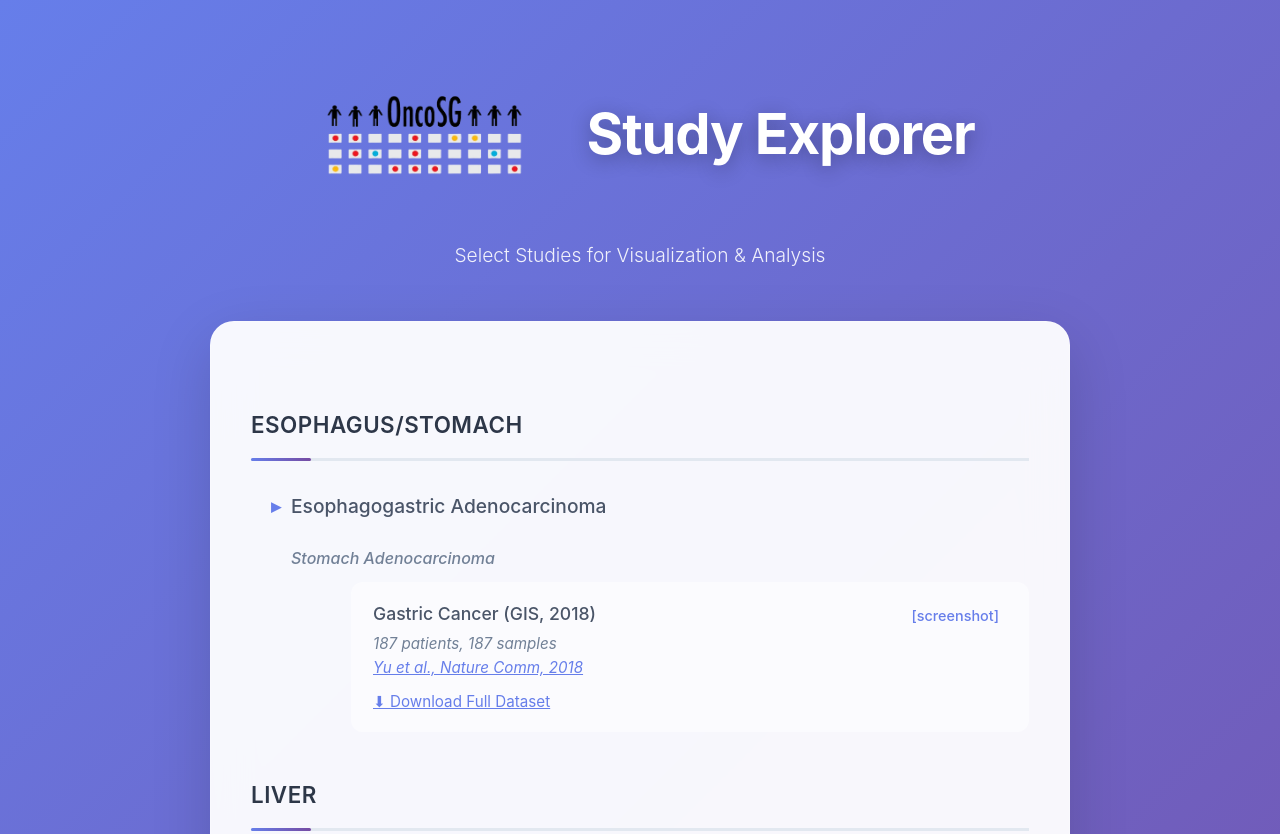
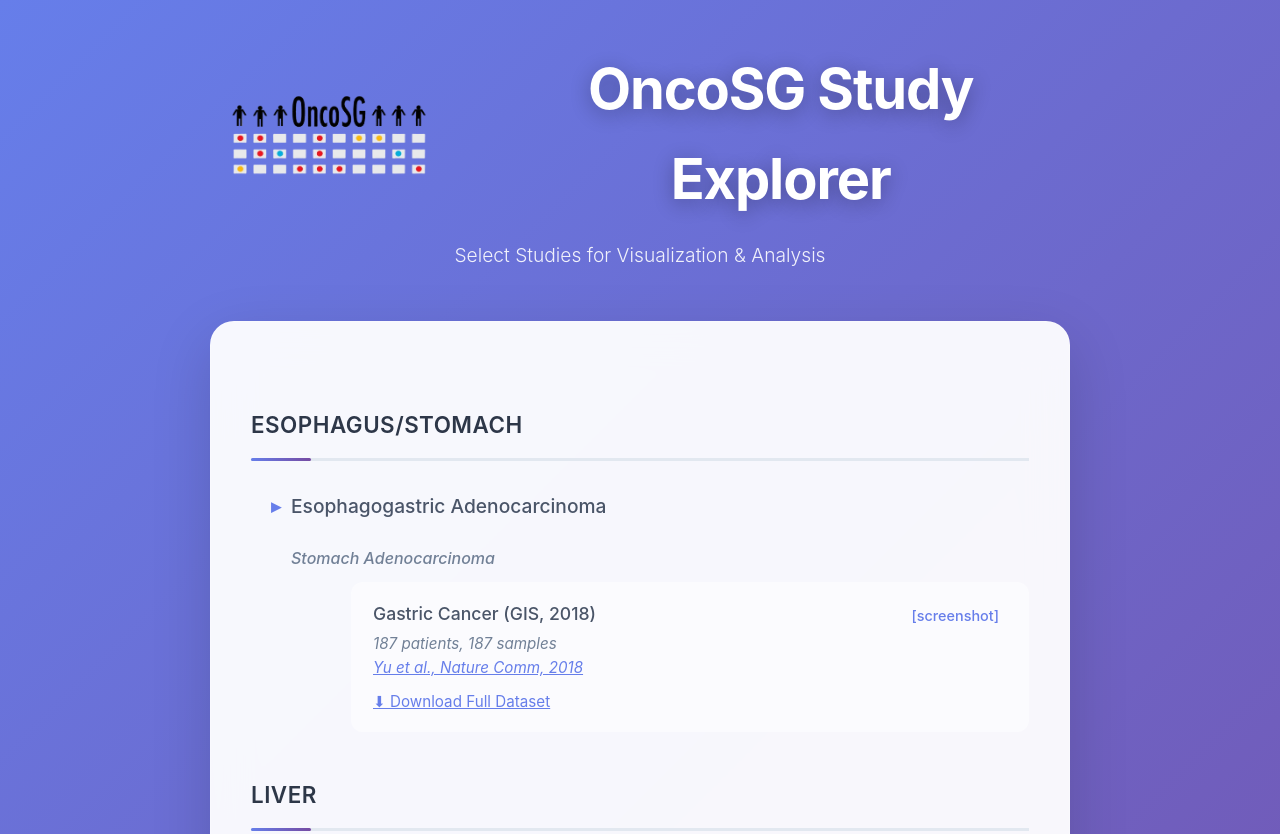
Before and after one commit to skandlab/OncoSG, a plain HTML site: page index.html in a window 1280 px wide. Shown: the top 834 px of the page. Drawn offline with Linux system fonts and the light colour scheme.

Commit message:
changed header title

```diff
--- a/index.html
+++ b/index.html
@@ -420,7 +420,7 @@
                 <img src="https://raw.githubusercontent.com/skandlab/OncoSG/main/src/oncosg_icon.png"
                     alt="OncoSG Icon"
                     style="max-height: 200px;">
-                <h1>Study Explorer</h1>
+                <h1>OncoSG Study Explorer</h1>
             </div>
             <p class="subtitle">Select Studies for Visualization & Analysis</p>
         </div>
```
